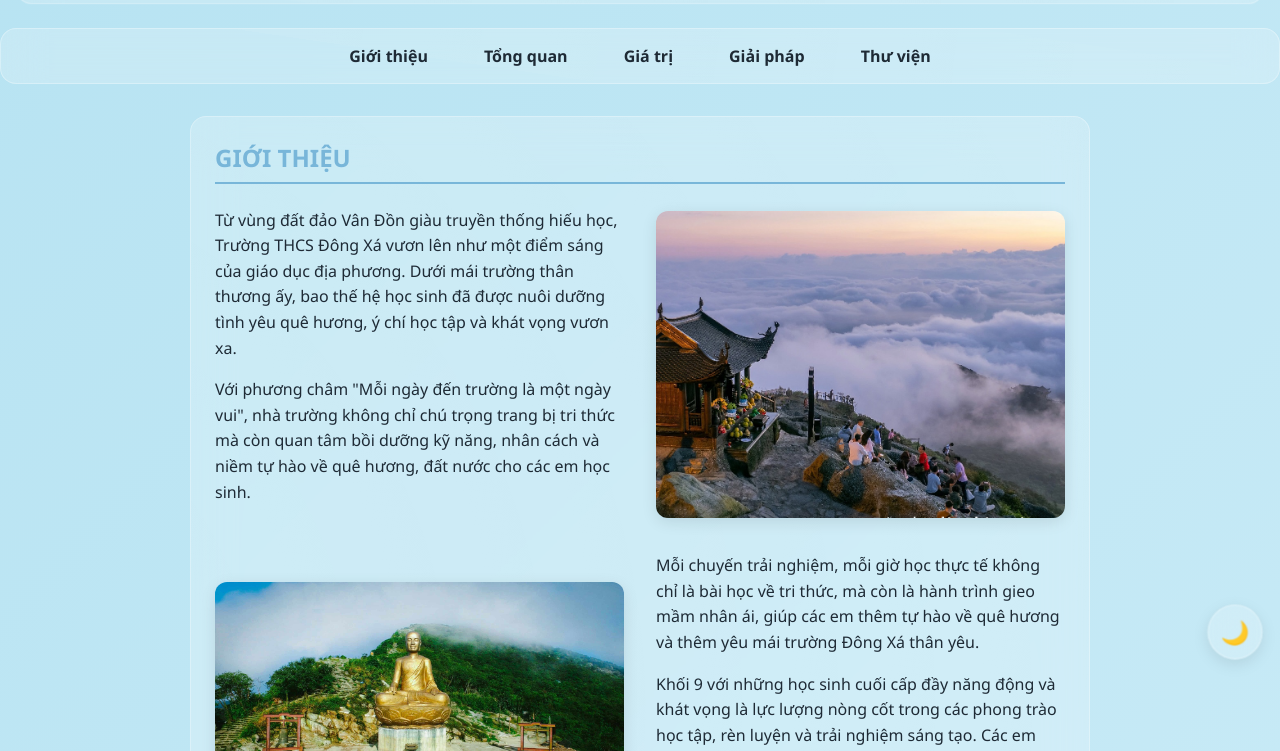
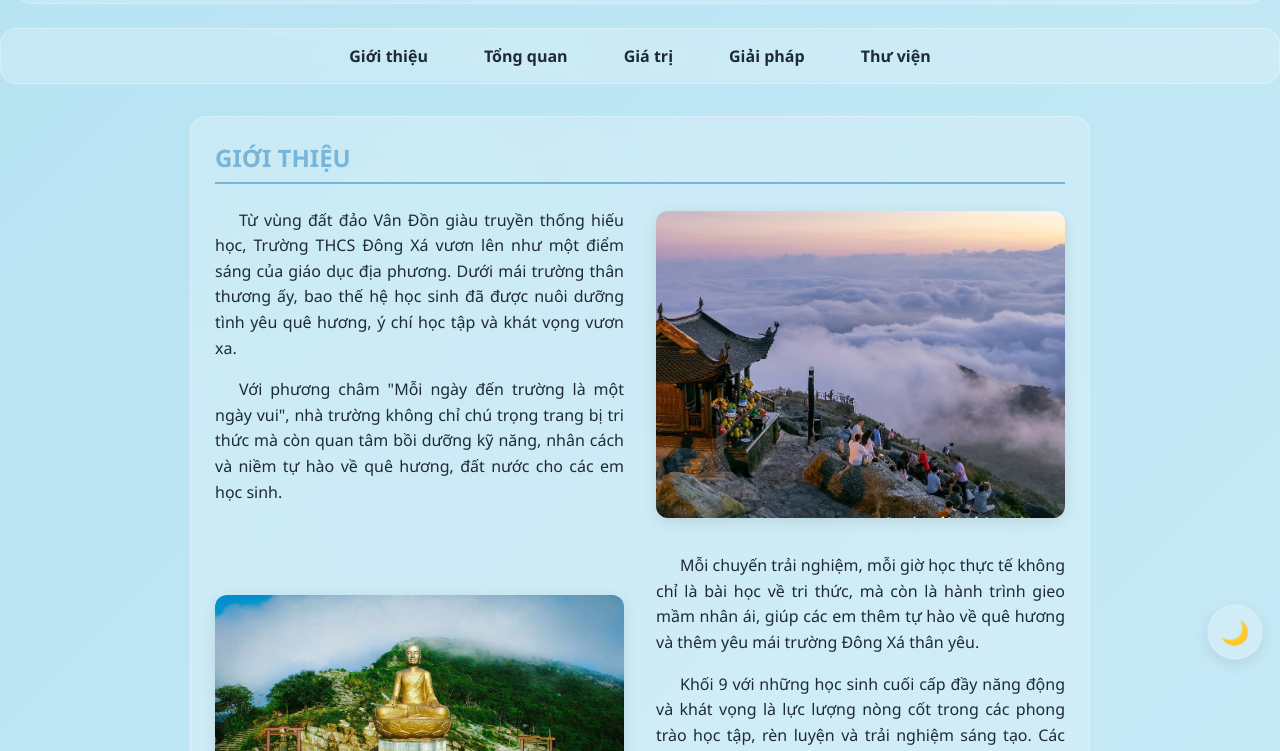
Before and after one commit to Meo123e123e/ProjectMeo123e-App, a plain HTML site: page index.html in a window 1280 px wide. Shown: the part 123-874 px from the top of the page. Drawn offline with Linux system fonts and the light colour scheme.

Commit message:
Update index.html

```diff
--- a/index.html
+++ b/index.html
@@ -75,7 +75,14 @@
 
   h1 {font-size: 2rem; color: var(--primary);}
   h2 {color: var(--primary); margin-bottom: 1rem;}
-  p {line-height:1.6; margin-bottom: 1rem;}
+
+  /* Căn chỉnh đoạn văn */
+  p {
+    line-height:1.6;
+    margin-bottom: 1rem;
+    text-align: justify; /* Căn đều hai bên */
+    text-indent: 1.5em; /* Thụt đầu dòng */
+  }
 
   nav {
     display:flex;
@@ -379,6 +386,7 @@
     position: relative;
     padding-left: 20px;
     transition: all 0.3s ease;
+    text-align: justify; /* Căn đều hai bên cho danh sách */
   }
 
   .solution-list li::before {
@@ -789,4 +797,4 @@
   createParticles();
 </script>
 </body>
-</html>
+        </html>
```
